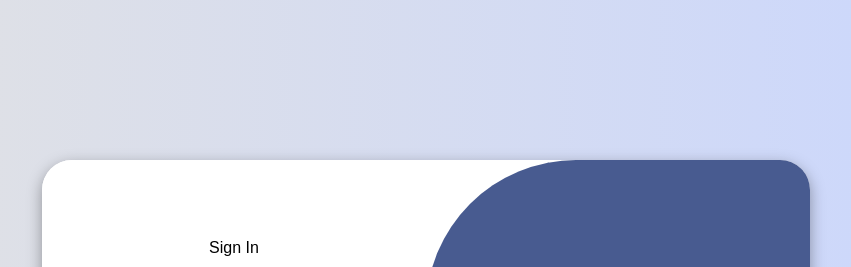
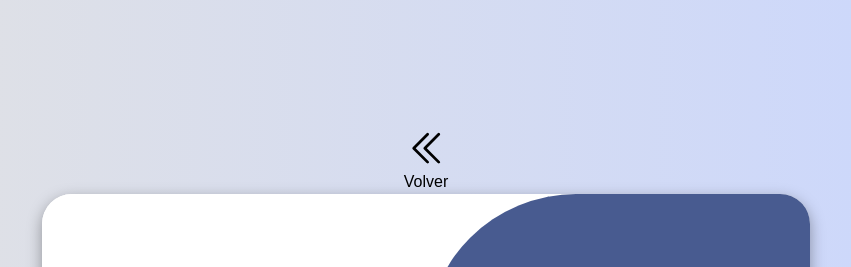
Before and after one commit to JoshuU1610/Project-JOMUN, a website: page views/singup/index.html in a window 1280 px wide. Shown: the top 267 px of the page, without its empty margins (214-1065 px from the left). Drawn offline with Linux system fonts and the light colour scheme; files that its build step writes are made by us from their sources.

Commit message:
added a back button

```diff
--- a/views/singup/index.html
+++ b/views/singup/index.html
@@ -9,6 +9,13 @@
     <title>Login</title>
 </head>
 <body class="bg-slate-50">
+
+    <a href="/" class="return">
+        <svg xmlns="http://www.w3.org/2000/svg" fill="none" viewBox="0 0 24 24" stroke-width="1.5" stroke="currentColor" class="w-6 h-6">
+            <path stroke-linecap="round" stroke-linejoin="round" d="M18.75 19.5l-7.5-7.5 7.5-7.5m-6 15L5.25 12l7.5-7.5" />
+          </svg>
+          <p>Volver</p>
+    </a>
 
     <div class="container" id="container">
         <div class="form-container sign-up">
```
